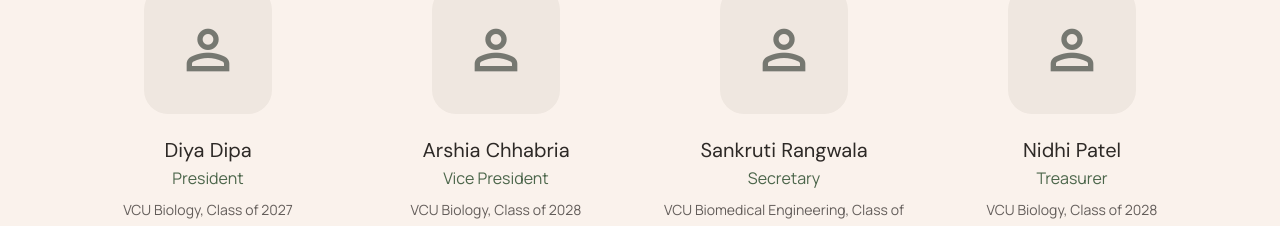
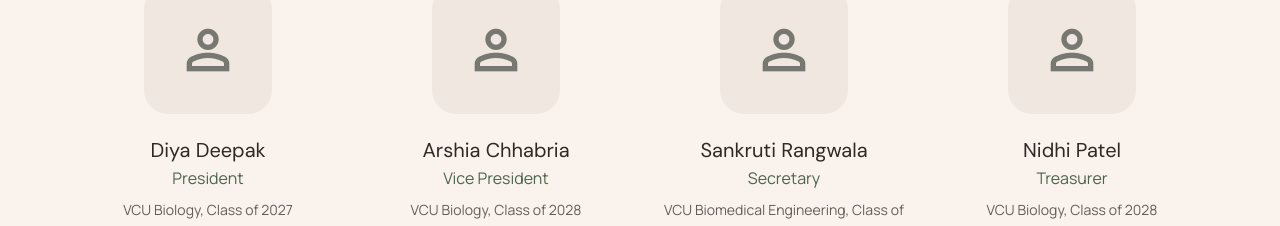
Before and after one commit to VihaanChhabria/project-pulse-website, a React (Vite) app: page / in a window 1280 px wide. Shown: the part 2940-3166 px from the top of the page. Built offline with nearby package versions, Linux system fonts and the light colour scheme.

Commit message:
fix name

```diff
--- a/src/components/landing/ExecutiveBoardSection.jsx
+++ b/src/components/landing/ExecutiveBoardSection.jsx
@@ -1,6 +1,6 @@
 const MEMBERS = [
   {
-    name: "Diya Dipa",
+    name: "Diya Deepak",
     role: "President",
     school: "VCU Biology, Class of 2027",
   },
```
